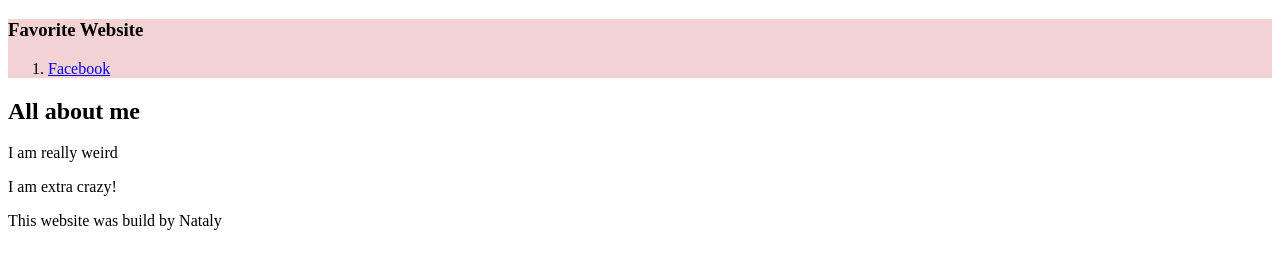
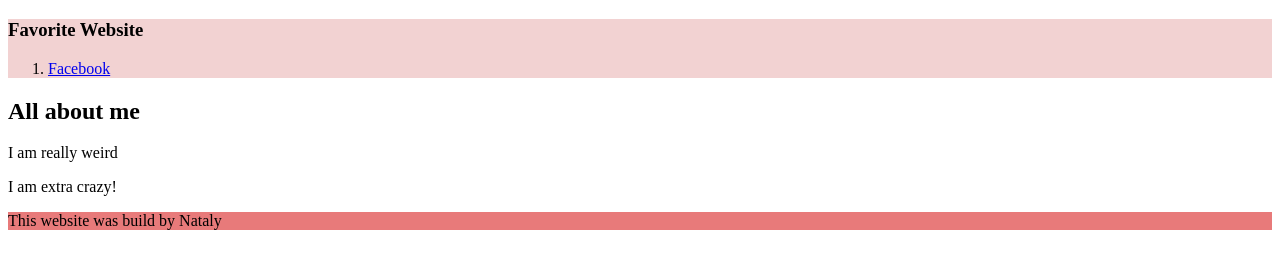
Before and after one commit to natydavila/davila, a plain HTML site: page index.html in a window 1280 px wide. Shown: the part 87-356 px from the top of the page. Drawn offline with Linux system fonts and the light colour scheme.

Commit message:
Update style.css

```diff
--- a/style.css
+++ b/style.css
@@ -11,5 +11,5 @@ article {
 }
 
 footer {
-  background: :#E87A7A;
+  background: #E87A7A;
 }
```
